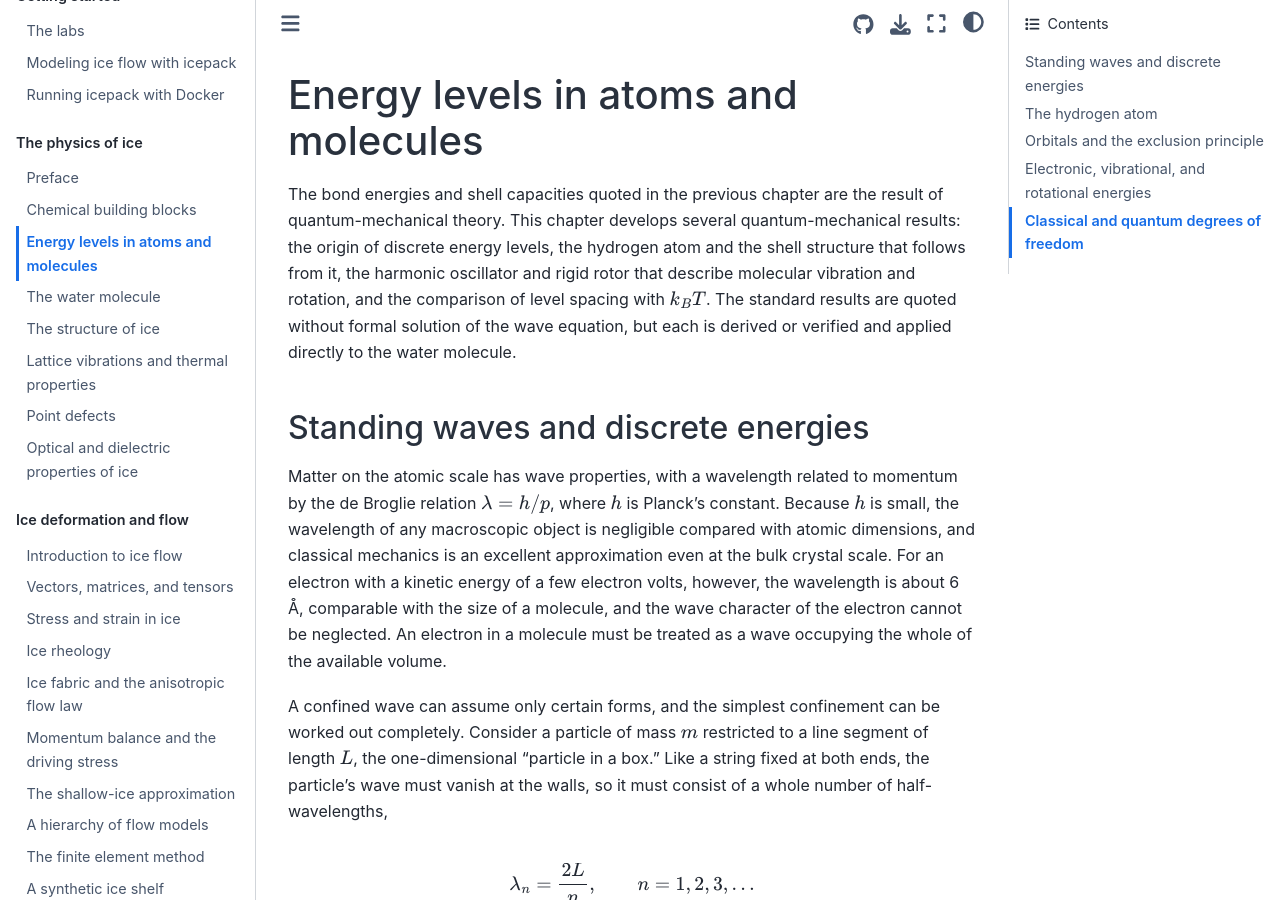
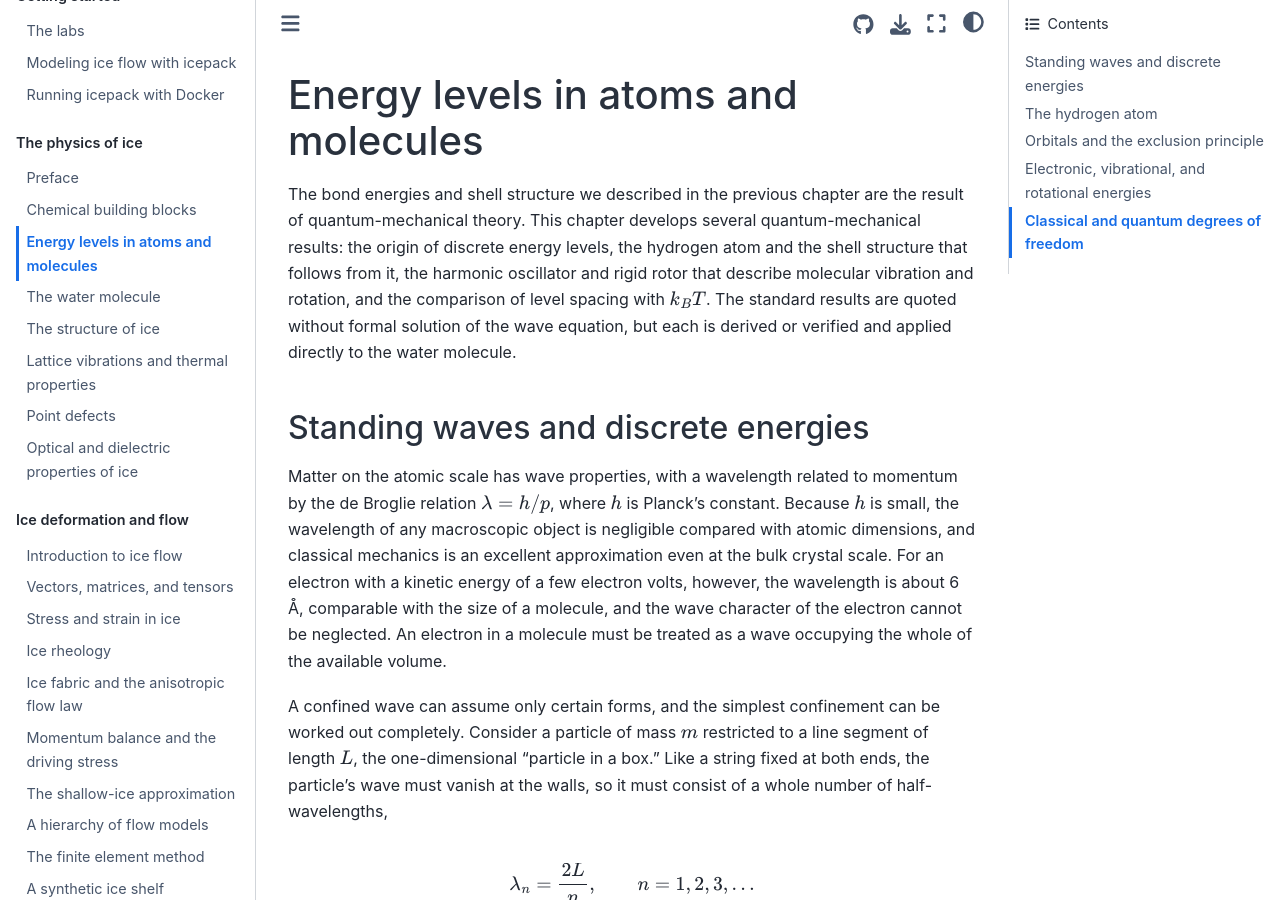
Before and after one commit to rice-glaciology/glaciology-book, a Jupyter Book: the page built from sections/foundations/energy-levels.md, in a window 1280 px wide and 900 px high. Built offline with Jupyter Book 1.0.4 settings and Sphinx 7.4.7 and the Sphinx Book theme 1.1.4, drawn with Linux system fonts in a browser that asks for light colours; pages that are not in the unit, such as notebooks, are missing from menus; cross-references to code outside the pages are shown as plain code.

Commit message:
Update energy-levels.md

```diff
--- a/sections/foundations/energy-levels.md
+++ b/sections/foundations/energy-levels.md
@@ -1,6 +1,6 @@
 # Energy levels in atoms and molecules
 
-The bond energies and shell capacities quoted in the previous chapter are the result of quantum-mechanical theory. This chapter develops several quantum-mechanical results: the origin of discrete energy levels, the hydrogen atom and the shell structure that follows from it, the harmonic oscillator and rigid rotor that describe molecular vibration and rotation, and the comparison of level spacing with $k_B T$. The standard results are quoted without formal solution of the wave equation, but each is derived or verified and applied directly to the water molecule.
+The bond energies and shell structure we described in the previous chapter are the result of quantum-mechanical theory. This chapter develops several quantum-mechanical results: the origin of discrete energy levels, the hydrogen atom and the shell structure that follows from it, the harmonic oscillator and rigid rotor that describe molecular vibration and rotation, and the comparison of level spacing with $k_B T$. The standard results are quoted without formal solution of the wave equation, but each is derived or verified and applied directly to the water molecule.
 
 ## Standing waves and discrete energies
 
```
